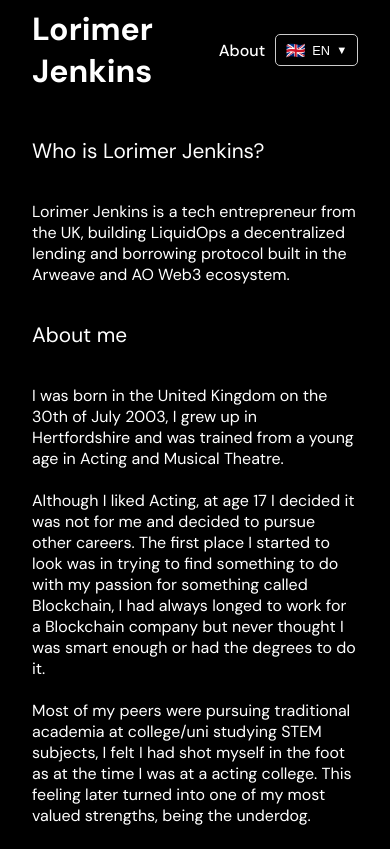
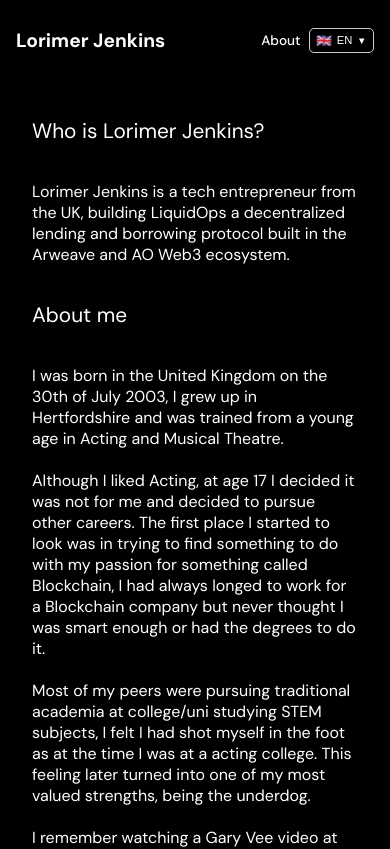
Before and after one commit to LorimerJenkins/personal-website, a Next.js app: page /about in a window 390 px wide. Shown: the top 849 px of the page. Built offline with nearby package versions, Linux system fonts and the light colour scheme.

Commit message:
chore: header responsiveness

```diff
--- a/src/components/Header/Header.module.css
+++ b/src/components/Header/Header.module.css
@@ -100,3 +100,53 @@
 .languageName {
   font-size: 0.8rem;
 }
+
+/* Mobile Styles */
+@media (max-width: 768px) {
+  .header {
+    padding: 1rem;
+    height: 80px;
+  }
+
+  .title {
+    font-size: 1.2rem;
+  }
+
+  .rightSection {
+    gap: 8px;
+  }
+
+  .rightSection > a {
+    font-size: 0.85rem;
+  }
+
+  .languageButton {
+    padding: 0.25rem 0.4rem;
+    gap: 0.3rem;
+  }
+
+  .flag {
+    font-size: 0.8rem;
+  }
+
+  .languageCode {
+    font-size: 0.7rem;
+  }
+
+  .arrow {
+    font-size: 0.6rem;
+  }
+
+  .dropdown {
+    min-width: 110px;
+  }
+
+  .dropdownItem {
+    padding: 0.5rem 0.6rem;
+    gap: 0.4rem;
+  }
+
+  .languageName {
+    font-size: 0.7rem;
+  }
+}
```
